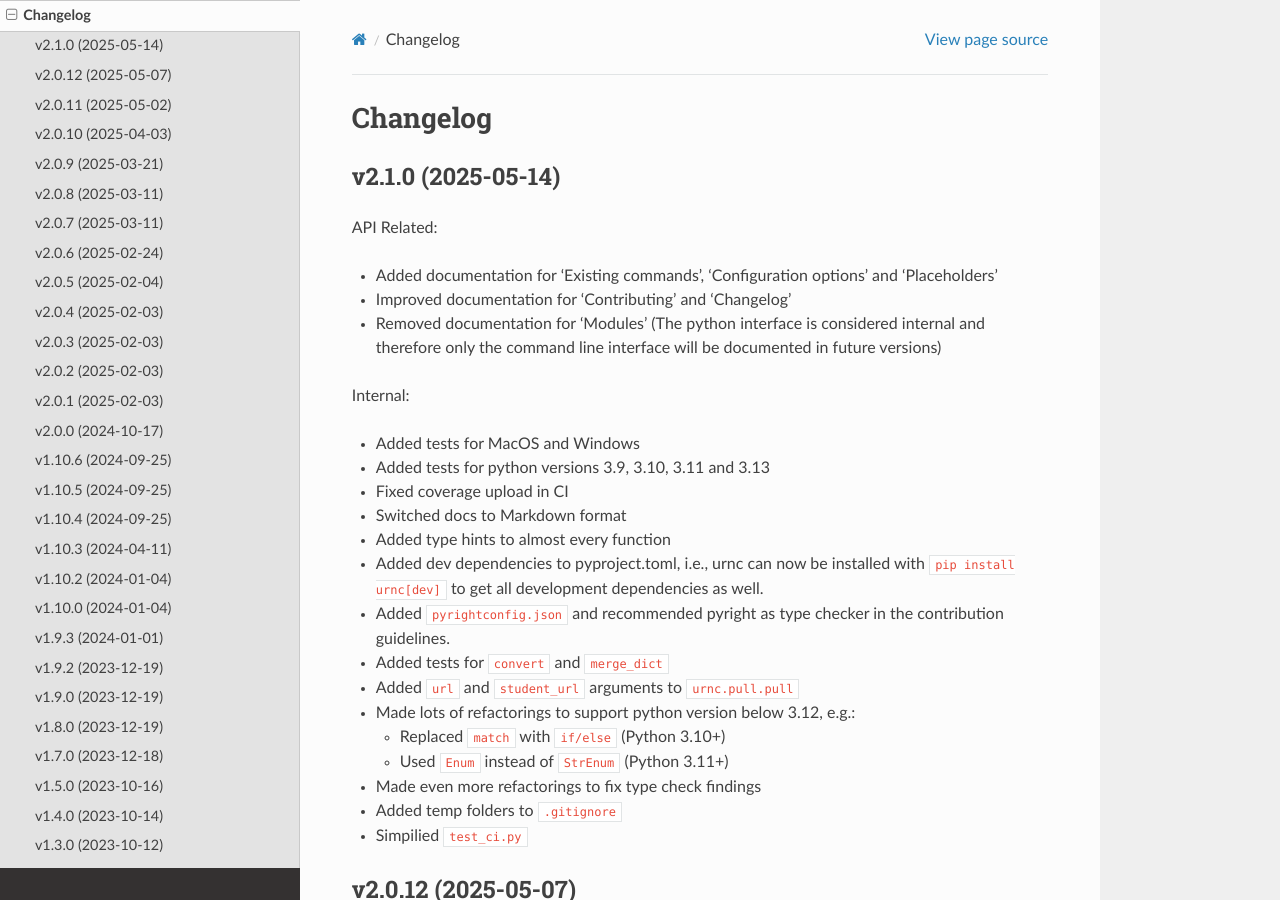
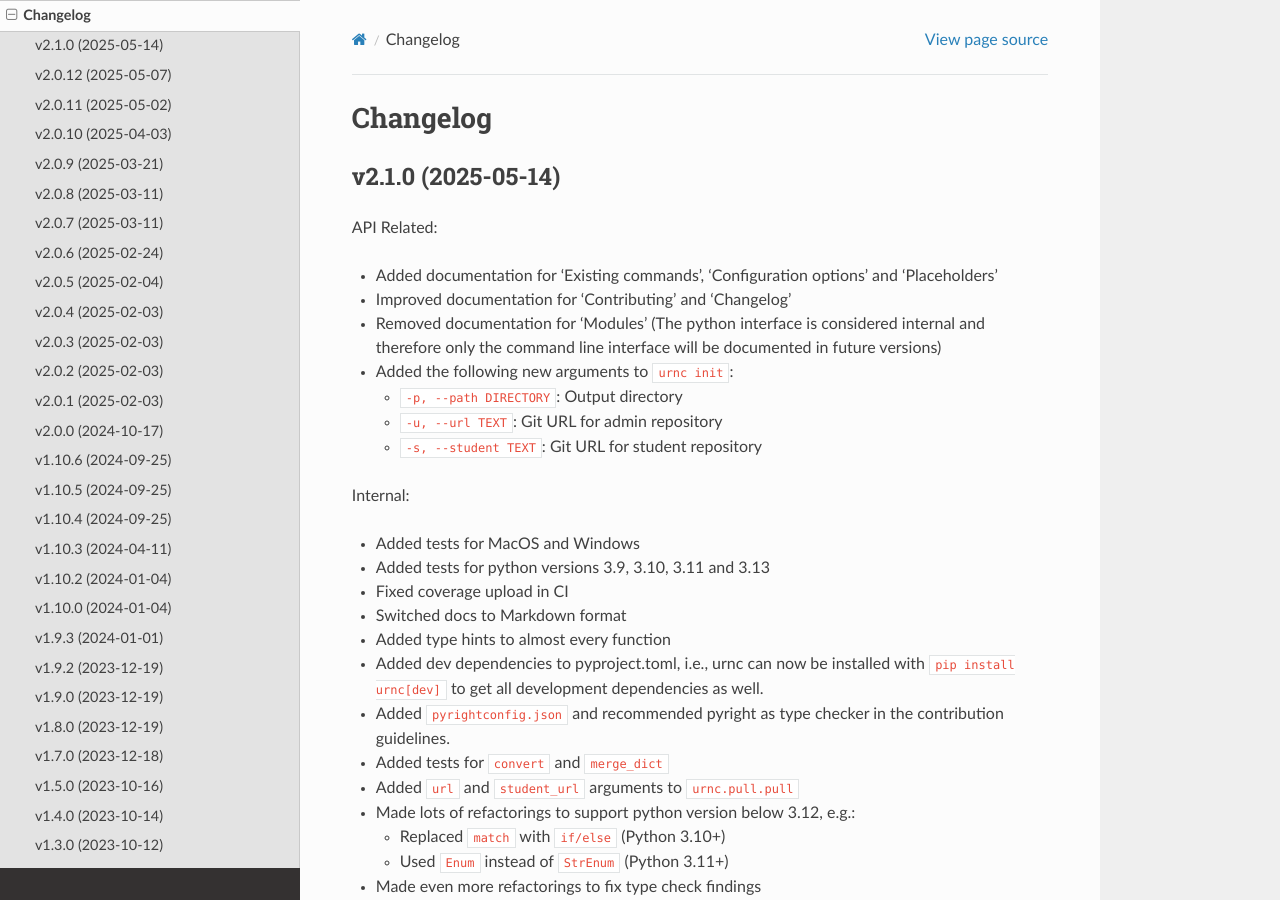
Before and after one commit to spang-lab/urnc, a Sphinx documentation site: the page built from docs/source/changelog.md, in a window 1280 px wide and 900 px high. Built offline with Sphinx 7.4.7 and the Read the Docs theme 3.1.0, drawn with Linux system fonts in a browser that asks for light colours.

Commit message:
Update changelog

```diff
--- a/docs/source/changelog.md
+++ b/docs/source/changelog.md
@@ -10,6 +10,10 @@ API Related:
 - Removed documentation for 'Modules' (The python interface is considered
   internal and therefore only the command line interface will be documented in
   future versions)
+- Added the following new arguments to `urnc init`:
+  - `-p, --path DIRECTORY`: Output directory
+  - `-u, --url TEXT`: Git URL for admin repository
+  - `-s, --student TEXT`: Git URL for student repository
 
 Internal:
 
@@ -18,15 +22,16 @@ Internal:
 - Fixed coverage upload in CI
 - Switched docs to Markdown format
 - Added type hints to almost every function
-- Added dev dependencies to pyproject.toml, i.e., urnc can now be installed with
-  `pip install urnc[dev]` to get all development dependencies as well.
-- Added `pyrightconfig.json` and recommended pyright as type checker in the contribution guidelines.
+- Added dev dependencies to pyproject.toml, i.e.,
+  urnc can now be installed with `pip install urnc[dev]` to get all
+  development dependencies as well.
+- Added `pyrightconfig.json` and recommended pyright as type checker in the
+  contribution guidelines.
 - Added tests for `convert` and `merge_dict`
 - Added `url` and `student_url` arguments to `urnc.pull.pull`
-
 - Made lots of refactorings to support python version below 3.12, e.g.:
-    - Replaced `match` with `if/else` (Python 3.10+)
-    - Used `Enum` instead of `StrEnum` (Python 3.11+)
+  - Replaced `match` with `if/else` (Python 3.10+)
+  - Used `Enum` instead of `StrEnum` (Python 3.11+)
 - Made even more refactorings to fix type check findings
 - Added temp folders to `.gitignore`
 - Simpilied `test_ci.py`
```
